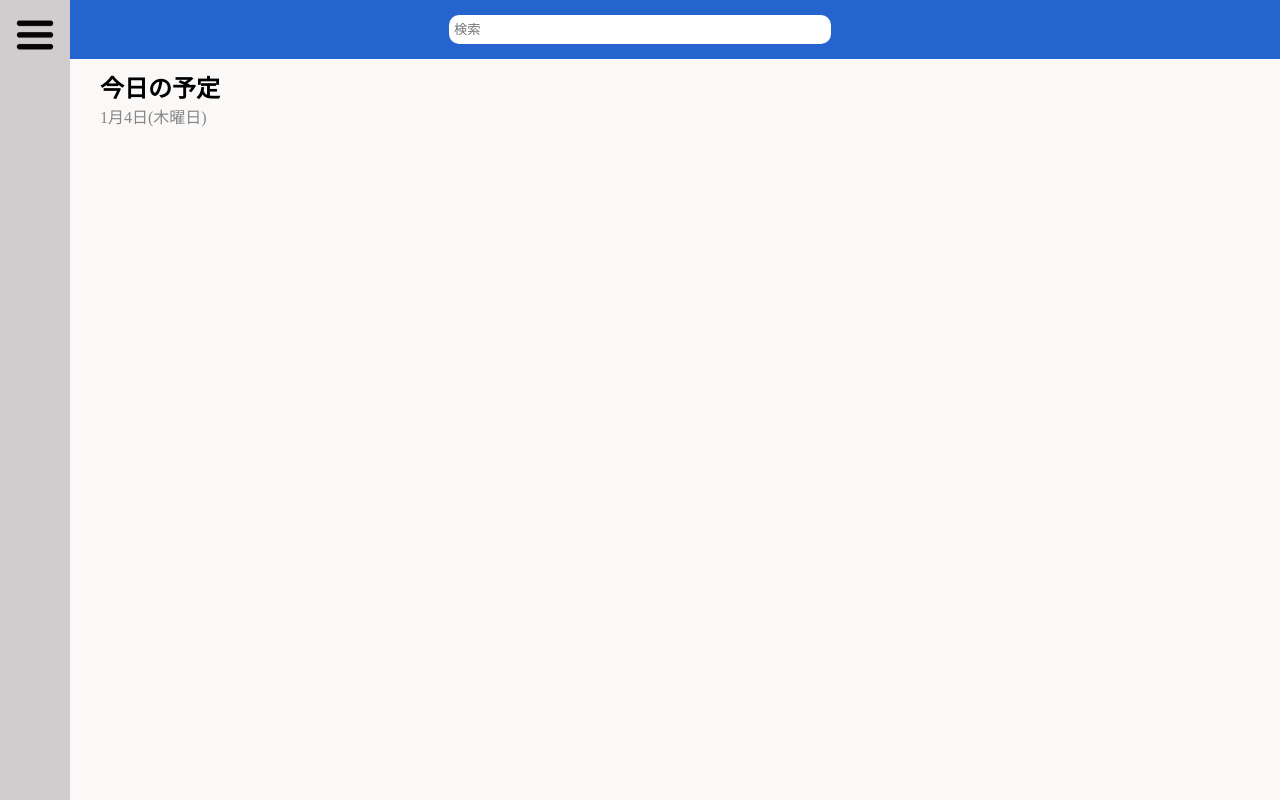
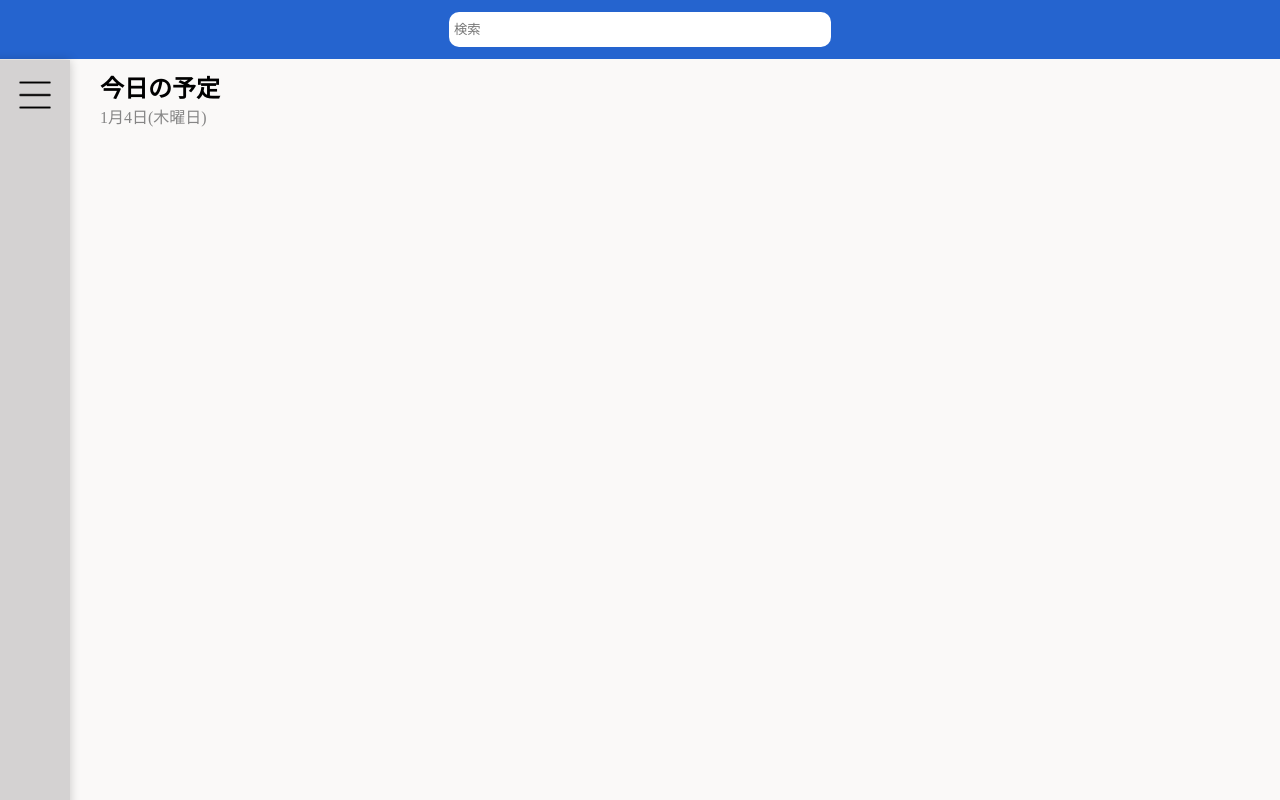
Before and after one commit to Yokoji0129/todo-yokoji, a Vue app in the folder todo-list/: page / in a window 1280 px wide. Built offline with nearby package versions, Linux system fonts and the light colour scheme.

Commit message:
デザインの微調整

```diff
--- a/todo-list/src/components/TopHeader.vue
+++ b/todo-list/src/components/TopHeader.vue
@@ -35,18 +35,24 @@ header {
 
 .search-box{
     text-align: center;
-    padding: 10px;
+    padding: 7px;
 }
 
 .search {
-    padding: 7px 200px 7px 5px;
+    padding: 10px 200px 10px 5px;
     border-radius: 10px;
     border: none;
+    transition: 0.3s;
+
 }
 
 .search:hover {
     background-color: #d4d2d2;
-    padding: 7px 202px 7px 7px;
+    transform: scale(1.02);
+}
+
+.search:focus {
+    outline: none;
 }
 
 .hamburger-icon,
@@ -55,28 +61,40 @@ header {
     background-size: contain;
     width: 50px;
     height: 50px;
-    background-image: url(../assets/burger.webp);
+    background-image: url(../assets/bars_hoso.png);
     align-self: flex-end;
     margin: 10px;
+    transition: 0.3s;
 }
 
+.hamburger-icon:hover,
+.hamburger-icon-menu:hover {
+    transform: scale(1.1);
+    transition: 0.3s ease;
+}
+
+.hamburger-icon:focus,
+.hamburger-icon-menu:focus {
+    outline: none;
+}
 nav {
     position: fixed;
-    top: 0;
+    top: 60px;
     left: -230px;
     height: 100vh;
     width: 300px;
-    background-color: #cfcdcd;
+    background-color: #d4d2d2;
     display: flex;
     flex-direction: column;
-    transition: left 0.3s ease;
+    transition: 0.3s;
+    box-shadow: 0 0 10px rgba(0, 0, 0, 0.2);
 }
 
 .nav-link {
     padding: 10px;
     text-decoration: none;
     color: black;
-    transition: background-color 0.3s ease;
+    transition: 0.3s;
 }
 
 .nav-link:hover {
@@ -91,6 +109,6 @@ nav {
 .open {
     left: 0;
     background-color: #ffffff;
-    transition: left 0.3s ease;
+    transition: 0.3s;
 }
 </style>
```
Also changed, not shown: todo-list/src/assets/bars_hoso.png (added).
